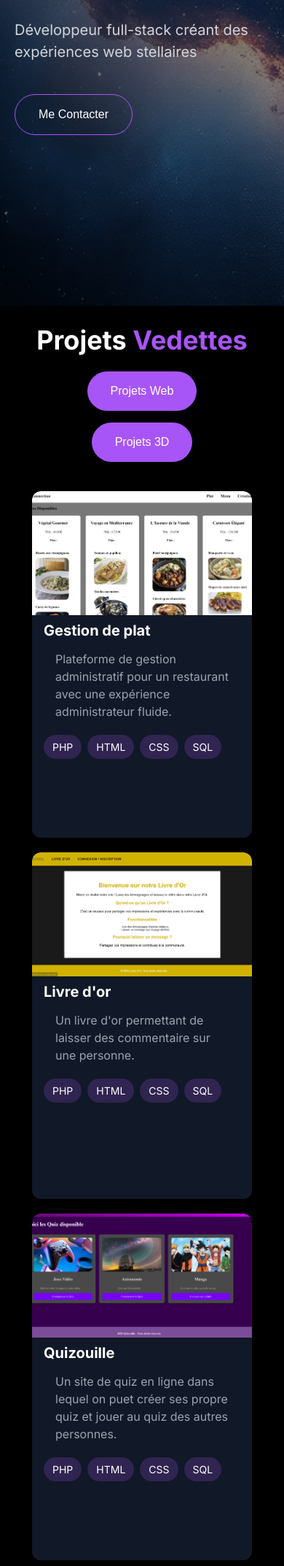
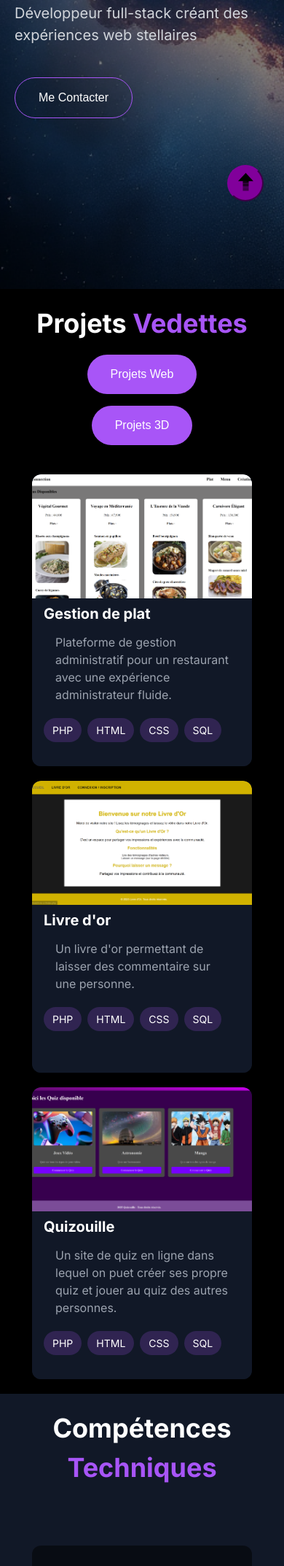
Before and after one commit to antonin-tacchi/antonin-tacchi.github.io, a PHP site: page / in a window 390 px wide. Shown: the part 534-2680 px from the top of the page at 73% size. Run offline with PHP 8.4, Linux system fonts and the light colour scheme; data that the repository does not hold is empty.

Commit message:
Ajout de la fonctionnalitée de retour en haut de page en format téléphone et modification de l'opacité du header

```diff
--- a/index.php
+++ b/index.php
@@ -23,7 +23,7 @@ $projets = json_decode($projetsJson, true);
 </head>
 <body>
     <div class="hero-section">
-        <div class="hero-content">
+        <div class="hero-content" id="accueil">
             <div class="hero-background">
                 <img src="asset/espace.png" alt="Thème spatial en arrière-plan" class="hero-image">
                 <nav class="nav-container" aria-label="Navigation principale">
@@ -66,6 +66,9 @@ $projets = json_decode($projetsJson, true);
                         <p class="hero-subheading">Développeur full-stack créant des expériences web stellaires</p>
                         <div class="hero-buttons">
                             <a href="#contact" class="nav-link"><button class="secondary-button">Me Contacter</button></a>
+                            <div class="button-up-div">
+                            <a href="#accueil"><button class="button-up" type="button"><img class="fleche-top" src="asset/fleche-top.svg" alt=""></button></a>
+                            </div>
                         </div>
                     </div>
                 </div>
@@ -228,5 +231,6 @@ $projets = json_decode($projetsJson, true);
             </footer>
         </div>
     </div>
+
 </body>
 </html>
--- a/styles.css
+++ b/styles.css
@@ -14,11 +14,12 @@
     box-sizing: border-box;
 }
 
-body {
+html, body {
     font-family: 'Inter', sans-serif;
     line-height: 1.5;
     color: var(--text-light);
     background-color: var(--bg-darker);
+    scroll-behavior: smooth;
 }
 
 a{
@@ -59,8 +60,10 @@ a{
 }
 
 .nav-container {
-    position: relative;
-    background-color: rgba(0, 0, 0, 0.8);
+    position: fixed;
+    z-index: 1000;
+    background-color: rgba(0, 0, 0, 0.1);
+    backdrop-filter: blur(15px);
     border-bottom: 1px solid var(--border-color);
     display: flex;
     width: 100%;
@@ -126,7 +129,7 @@ a{
     max-width: 100%;
     flex-direction: column;
     align-items: flex-start;
-    margin: 196px 0 -52px;
+    margin: 250px 0 -52px;
     padding: 0 24px;
 }
 
@@ -167,7 +170,6 @@ a{
 .hero-buttons {
     display: flex;
     margin-top: 38px;
-    padding-right: 80px;
     gap: 16px;
     font-size: 16px;
     flex-wrap: wrap;
@@ -253,7 +255,7 @@ a{
     background-color: var(--bg-dark);
     overflow: hidden;
     transition: transform 0.3s ease;
-    height: 475px;
+    height: 400px;
 }
 
 .project-card:hover {
@@ -516,6 +518,10 @@ i{
 #menu_button{
     display: none;
 }
+.button-up-div{
+    display: none;
+}
+
 
 /* ------------------- Responsive Styles ------------------- */
 
@@ -572,6 +578,24 @@ i{
     #menu_button{
         display: block;
     }
+    .button-up-div{
+        display: block;
+    }
+    .button-up{
+        z-index: 1000;
+        position: fixed;
+        background-color: rgb(129, 0, 155);
+        border-color: rgb(129, 0, 155);
+        left: 80%;
+        top: 90%;
+        height: 50px;
+        width: 50px;
+        border-radius: 50%;
+    }
+    .fleche-top{
+        height: 25px;
+        width: 25px;
+    }
 }
 
 @media (prefers-reduced-motion: reduce) {
```
Also changed, not shown: asset/fleche-top.svg (added).
